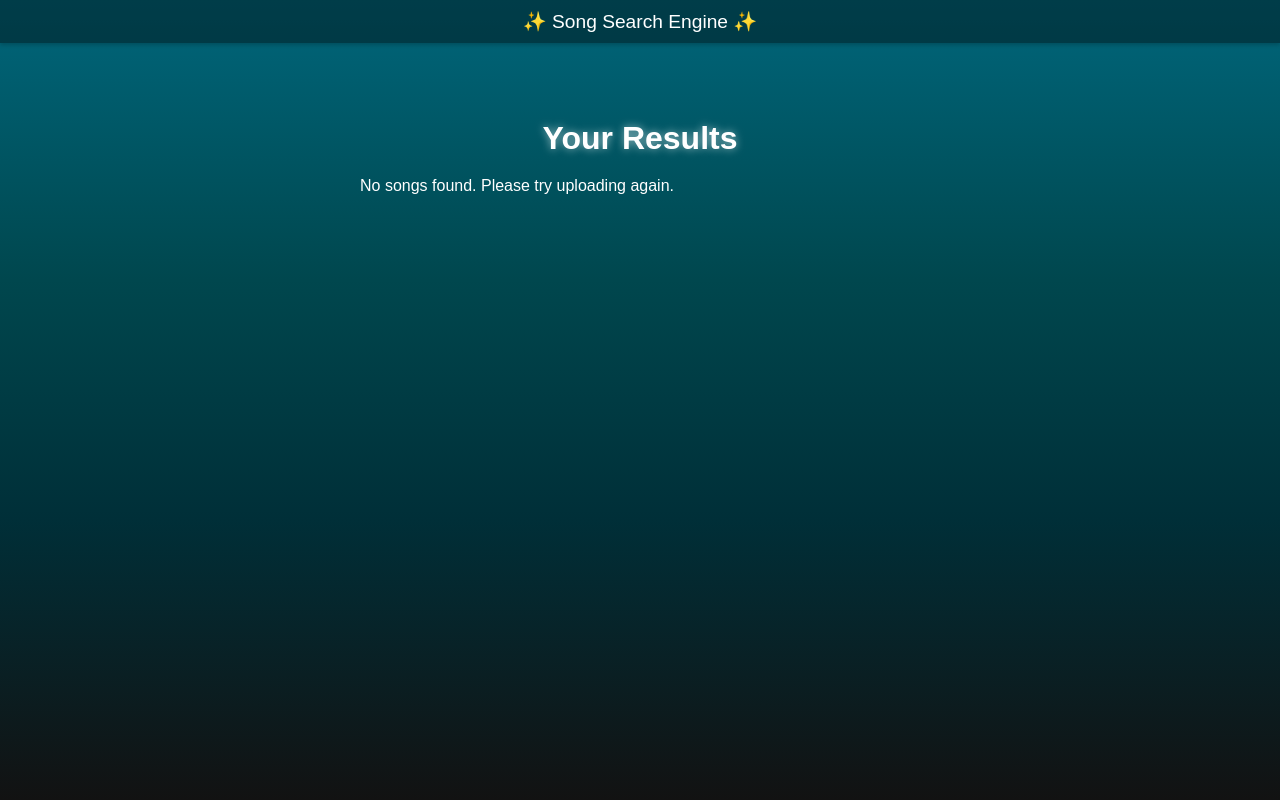
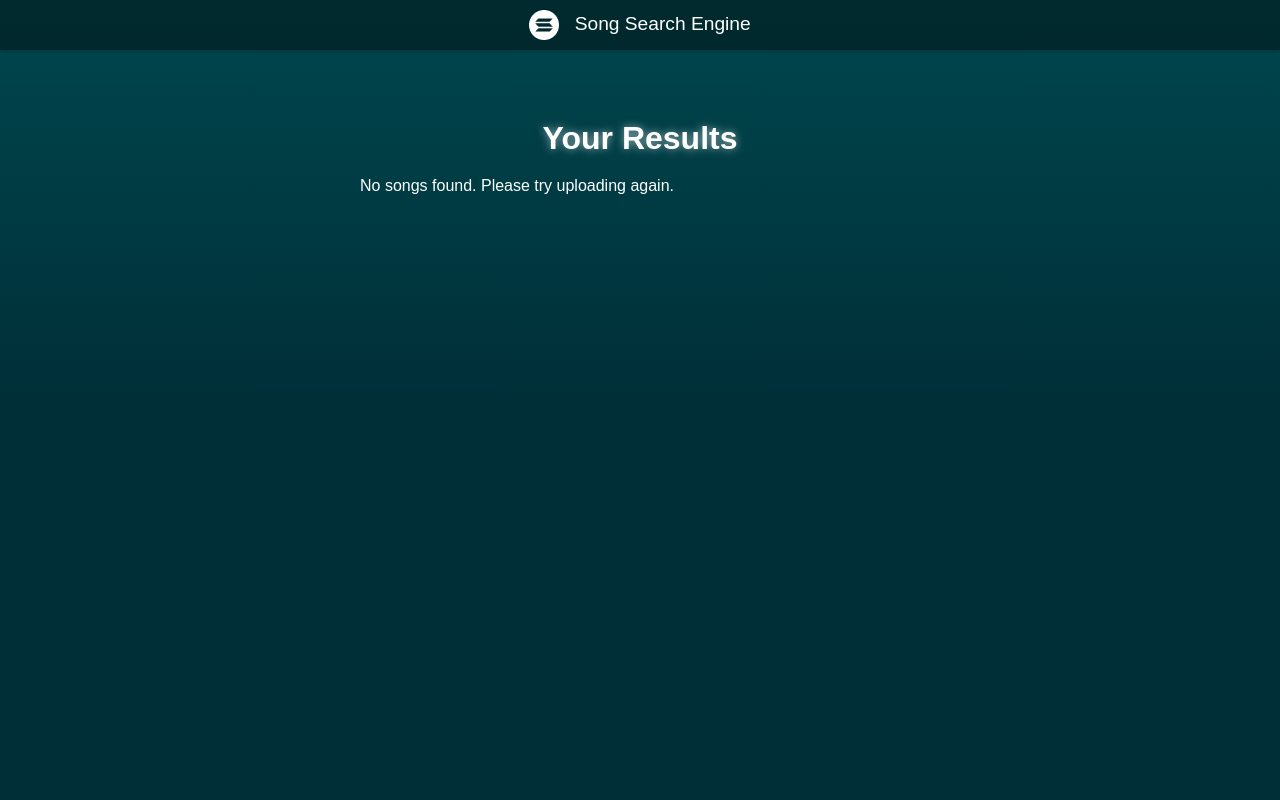
Before and after one commit to Trieuu/MusicIR-WebDev, a Flask app: template templates/upload_result.html in a window 1280 px wide. Run offline with Flask 3, Linux system fonts and the light colour scheme; the template is opened without the code that fills it, so the values that code supplies are empty.

Commit message:
Update upload_result.html

```diff
--- a/templates/upload_result.html
+++ b/templates/upload_result.html
@@ -16,10 +16,8 @@
             font-family: Arial, sans-serif;
             background: linear-gradient(
                 to bottom,
-                #00667B 0%,
-                #00474E 35%,
-                #002F38 65%,
-                #121212 100%
+                #00474E 0%,
+                #002F38 50%
             );
             color: white;
             text-align: center;
@@ -40,6 +38,14 @@
             font-size: 1.2rem;
             z-index: 1000;
             box-shadow: 0 2px 4px rgba(0, 0, 0, 0.2);
+            display: flex;
+            justify-content: center;
+            align-items: center;
+        }
+        .fixed-bar .logo {
+            height: 30px; /* Set the logo size */
+            margin-right: 10px; /* Space between logo and text */
+            vertical-align: middle; /* Ensures proper alignment with text */
         }
 
         .fixed-bar h3 {
@@ -137,7 +143,8 @@
     <!-- Fixed Navigation Bar -->
     <header class="fixed-bar">
         <h3>
-            <a href="/" class="bar-link">✨ Song Search Engine ✨</a>
+            <img src="{{ url_for('static', filename='logo.png') }}" alt="Logo" class="logo">
+            <a href="/" class="bar-link">Song Search Engine</a>
         </h3>
     </header>
 
```
